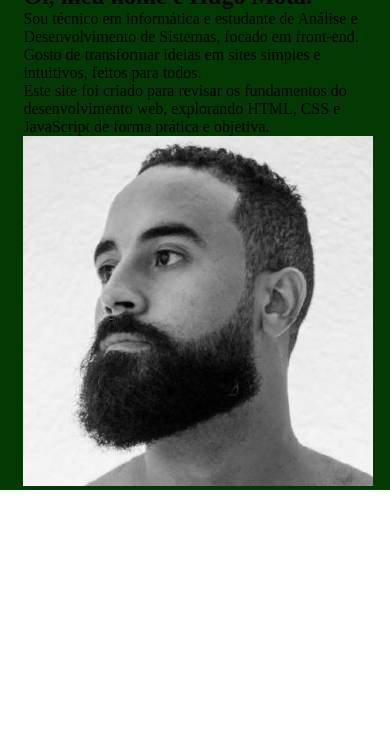
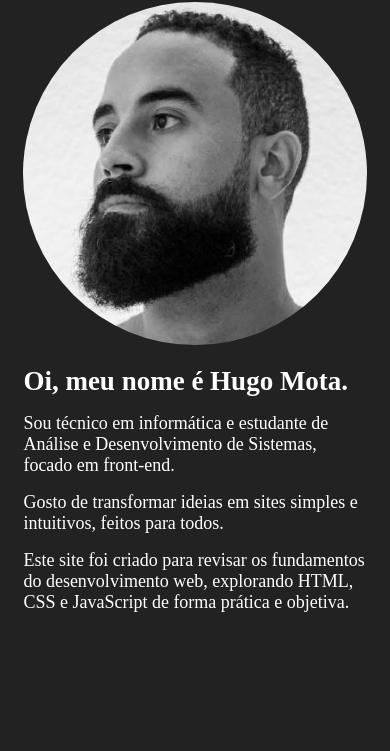
Before and after one commit to hugomota-dev/site-pessoal-hugomota, a plain HTML site: page index.html in a window 390 px wide. Shown: the part 93-844 px from the top of the page. Drawn offline with Linux system fonts and the light colour scheme; a web font is replaced by a local one.

Commit message:
feat: modifica estrutura para mobile first

```diff
--- a/styles/style.css
+++ b/styles/style.css
@@ -1,10 +1,23 @@
-/* Import font */
+/* IMPORT FONT */
 @import url("https://fonts.googleapis.com/css2?family=Kdam+Thmor+Pro&display=swap");
 
+/* RESET */
 * {
     margin: 0;
     padding: 0;
     box-sizing: border-box;
+}
+
+*,
+*:before,
+*:after {
+    box-sizing: inherit;
+}
+
+/* GLOBAIS */
+body {
+    color: #fff;
+    background: #222;
 }
 
 ul {
@@ -14,6 +27,11 @@ ul {
 a {
     color: inherit;
     text-decoration: none;
+}
+
+img {
+    max-width: 100%;
+    height: auto;
 }
 
 h2 {
@@ -32,9 +50,11 @@ h2 {
     margin: 0 auto;
 }
 
+/* HEADER */
+
 .header {
     background: #222;
-    color: #fff;
+    /* color: #fff; */
     position: relative;
     padding: 1rem 5vw;
 }
@@ -52,21 +72,51 @@ h2 {
     padding: 1rem 0.75rem;
 }
 
-/* Main and Hero */
-main {
-    background: rgb(3, 57, 3);
+/* MAIN | HERO SECTION*/
+
+.main {
+    /* background: rgb(3, 57, 3); */
+}
+
+.main-content {
+    max-width: 72rem;
 }
 
 .main__hero {
     display: flex;
 }
-.main-content{
-    padding: 1rem 6vw 0 6vw;
 
+.main__hero .main__hero-img {
+    border-radius: 50%;
 }
+
+/* APLICAÇÃO MEDIA QUERIES */
+
 @media screen and (max-width: 64rem) {
+    body {
+        font-size: 1.125rem;
+    }
+
+    .header {
+        padding: 2rem 3vw 1rem;
+    }
+
+    .main-content {
+        padding: 1rem 6vw 0 6vw;
+    }
+
     .main__hero {
+        max-width: 100%;
         display: flex;
-        flex-direction: column;
+        flex-direction: column-reverse;
+        /* margin-bottom: 4rem; */
+    }
+
+    .main__hero h1 {
+        margin-top: 1rem;
+    }
+
+    .main__hero p {
+        margin-top: 1rem;
     }
 }
```
